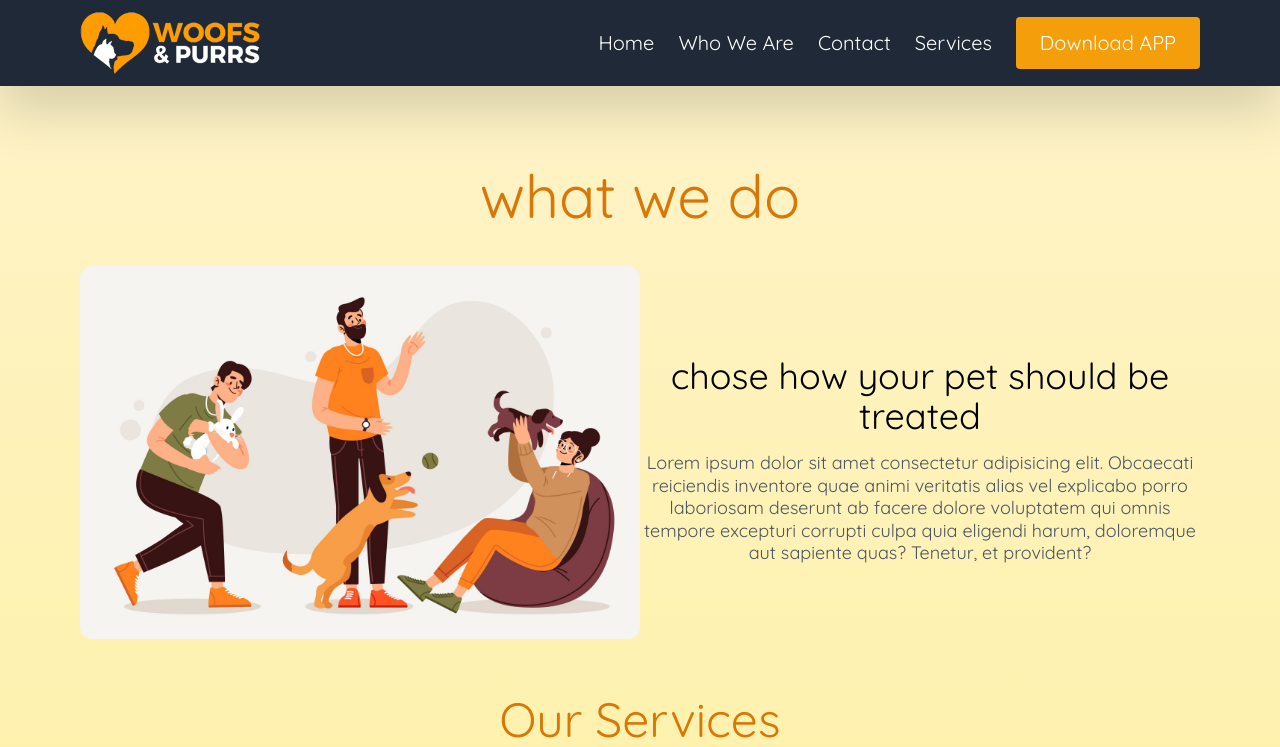
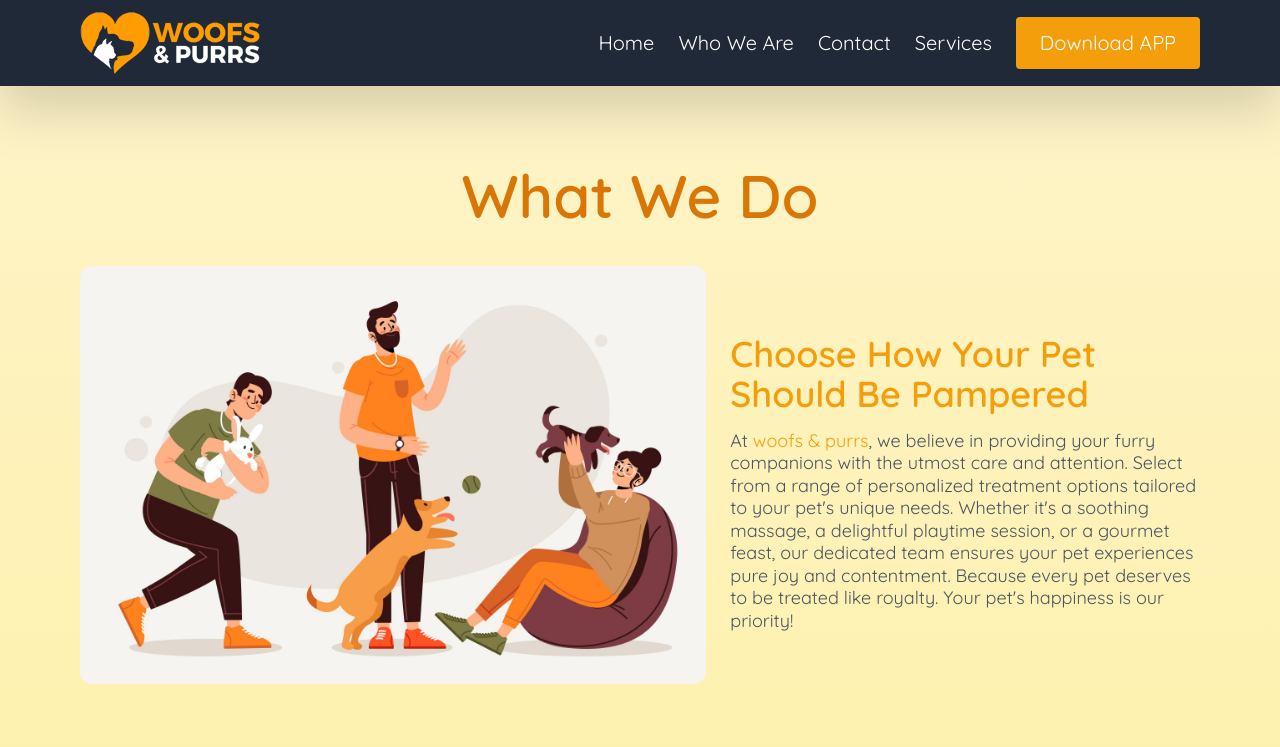
Before and after one commit to zablon-oigo/docker-react-app, a React (Vite) app: page /services in a window 1280 px wide. Shown: the top 747 px of the page. Built offline with nearby package versions, Linux system fonts and the light colour scheme.

Commit message:
Services Component Styling

```diff
--- a/src/components/Services.jsx
+++ b/src/components/Services.jsx
@@ -5,23 +5,23 @@ function Services() {
   return (
     <>
     <div className="min-h-screen bg-gradient-to-b from-amber-100 md:px-20 md:py-20 py-6 px-6 to-yellow-200">
-      <h2 className="text-6xl text-center text-amber-600">
+      <h2 className="md:text-6xl text-3xl font-semibold capitalize text-center text-amber-600">
         what we do
       </h2>
-      <div className="my-10 flex flex-col md:flex-row-reverse items-center justify-between">
+      <div className="my-10 flex flex-col md:flex-row-reverse items-center justify-between gap-6 ">
            <div className="md:w-2/4 w-full">
-            <h2 className="text-4xl text-center mb-4">
-              chose how your pet should be treated
+            <h2 className="text-4xl md:text-start capitalize text-center mb-4 text-amber-500 font-semibold ">
+            Choose how your pet should be pampered
             </h2>
-            <p className="text-gray-600 text-center text-lg leading-tight">
-              Lorem ipsum dolor sit amet consectetur adipisicing elit. Obcaecati reiciendis inventore quae animi veritatis alias vel explicabo porro laboriosam deserunt ab facere dolore voluptatem qui omnis tempore excepturi corrupti culpa quia eligendi harum, doloremque aut sapiente quas? Tenetur, et provident?
+            <p className="text-gray-600 md:text-start text-center text-lg leading-tight">
+            At <span className=" text-amber-500"> woofs & purrs</span>, we believe in providing your furry companions with the utmost care and attention. Select from a range of personalized treatment options tailored to your pet's unique needs. Whether it's a soothing massage, a delightful playtime session, or a gourmet feast, our dedicated team ensures your pet experiences pure joy and contentment. Because every pet deserves to be treated like royalty. Your pet's happiness is our priority!
             </p>
            </div>
-           <div className="w-ful md:w-2/4 mb-4">
+           <div className="w-ful md:w-2/3 mb-4">
             <img src={service} alt="" className="w-full rounded-xl" />
            </div>
       </div>
-      <h2 className="text-5xl text-center text-amber-600">
+      <h2 className="md:text-6xl text-3xl font-semibold  mb-4 text-center text-amber-600">
         Our Services
       </h2>
       <div className="">
```
